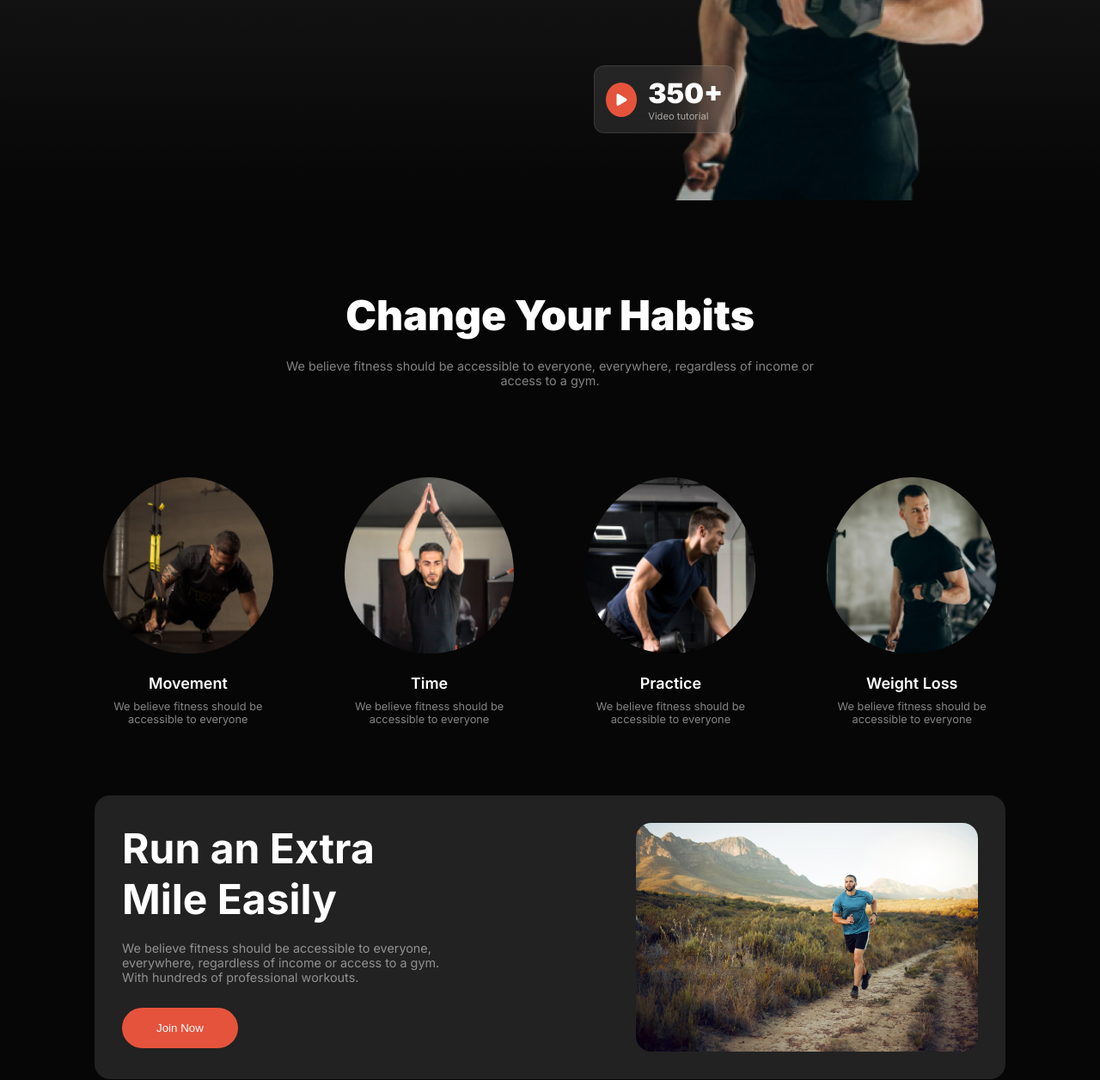
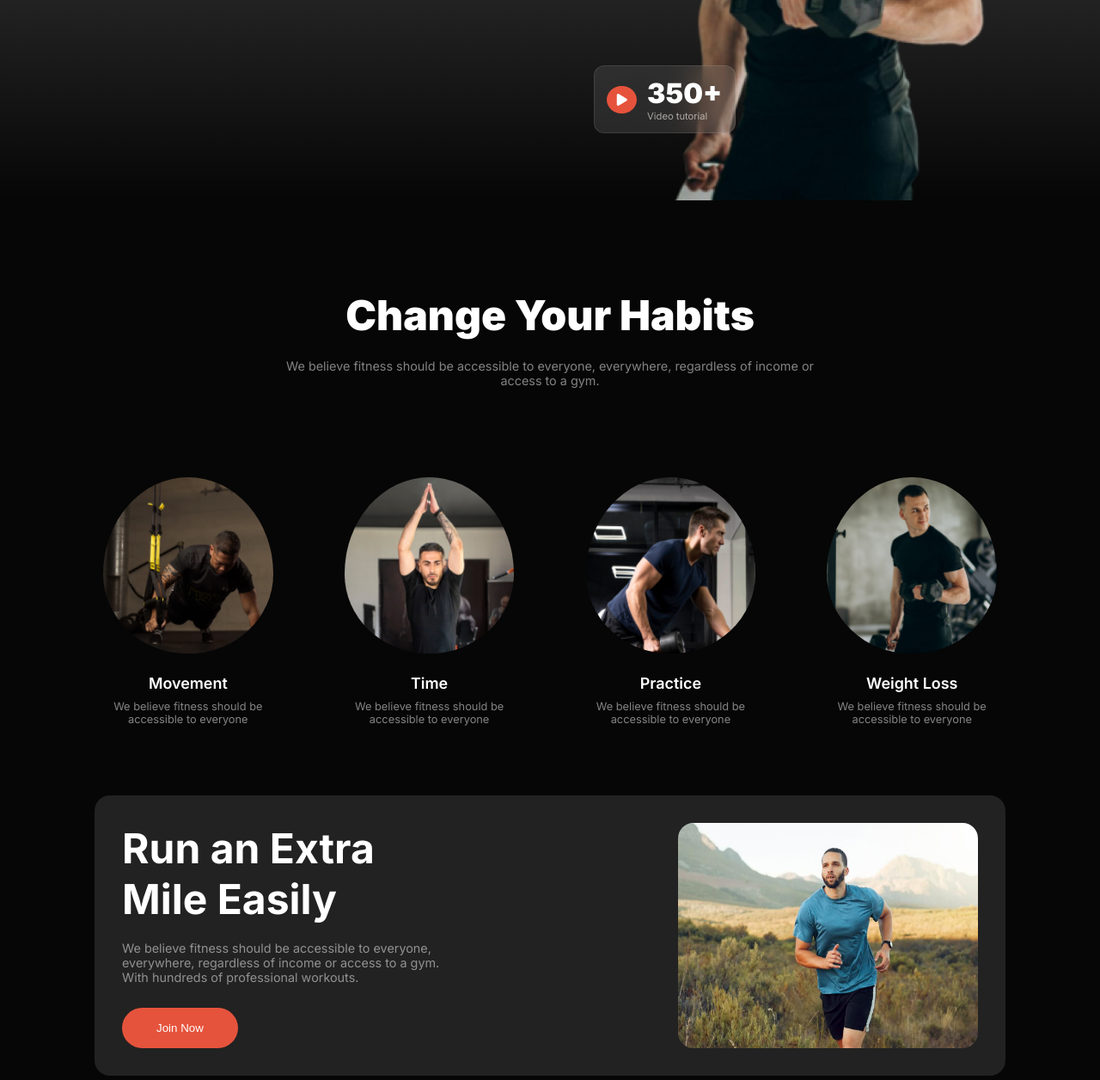
Before and after one commit to MehediZ07/B10-A2-Mehedi-Zaman, a plain HTML site: page index.html in a window 1280 px wide. Shown: the part 632-1888 px from the top of the page at 86% size. Drawn offline with nearby package versions, Linux system fonts and the light colour scheme; a web font is replaced by a local one.

Commit message:
new commit

```diff
--- a/Style/responsive.css
+++ b/Style/responsive.css
@@ -1,6 +1,18 @@
 @media screen and (min-width: 576px) {
   .nav-menu-hamberg {
     display: none;
+  }
+  #run-an-extra-img {
+    width: 35%;
+    position: relative;
+    overflow: hidden;
+    border-radius: 18px;
+  }
+  #run-an-extra-img > img {
+    position: absolute;
+    transform: scale(2.5);
+    margin-top: 22%;
+    margin-left: -30%;
   }
 }
 @media screen and (max-width: 576px) {
@@ -88,4 +100,7 @@
     margin: 0 auto;
     margin-bottom: 10%;
   }
+  .run-an-extra-img > img {
+    border-radius: 18px;
+  }
 }
--- a/Style/style.css
+++ b/Style/style.css
@@ -9,10 +9,15 @@
 }
 
 body {
+  margin: 0 auto;
   font-family: "Inter", sans-serif;
+}
+
+main {
+  max-width: 1440px;
+  margin: 0 auto;
   background-color: rgb(6, 6, 6);
 }
-
 img {
   width: 100%;
   height: 100%;
@@ -166,7 +171,7 @@ img {
   display: flex;
   justify-content: center;
   align-items: center;
-  gap: 30%;
+  gap: 10%;
   width: 110%;
   margin-left: -58%;
   margin-top: 180%;
@@ -179,7 +184,7 @@ img {
   padding-bottom: 7%;
 }
 .change-your-habits-content {
-  margin-top: 10%;
+  padding-top: 10%;
   justify-content: center;
   align-items: center;
   text-align: center;
@@ -228,15 +233,18 @@ img {
 }
 
 /* run an extra section style start here */
-
+.run-an-extra {
+  padding-bottom: 5%;
+}
 .run-an-extra-container {
+  display: flex;
+  justify-content: space-between;
   padding: 2.5%;
   width: 1060px;
   margin: 0 auto;
   border-radius: 18px;
   background-color: rgb(34, 34, 34);
   display: flex;
-  margin-bottom: 5%;
 }
 
 .run-an-extra-content {
@@ -259,8 +267,5 @@ img {
 }
 
 .run-an-extra-img {
-  width: 40%;
+  width: 35%;
 }
-.run-an-extra-img > img {
-  border-radius: 18px;
-}
--- a/index.html
+++ b/index.html
@@ -56,7 +56,7 @@
                         <div class="banner-small-box-2">
                             <div>
                                 <i class="fa-solid fa-play"
-                                    style="background-color:  rgb(230, 83, 60); padding: 100%; border-radius: 50%;"></i>
+                                    style="background-color:  rgb(230, 83, 60); padding: .5rem .7rem; border-radius: 50%;"></i>
 
                             </div>
                             <div>
@@ -116,7 +116,7 @@
                         to a gym. With hundreds of professional workouts.</p>
                     <button class="primary-btn">Join Now</button>
                 </div>
-                <div class="run-an-extra-img">
+                <div class="run-an-extra-img" id="run-an-extra-img">
                     <img src="images/run.jpg" alt="">
                 </div>
             </div>
```
